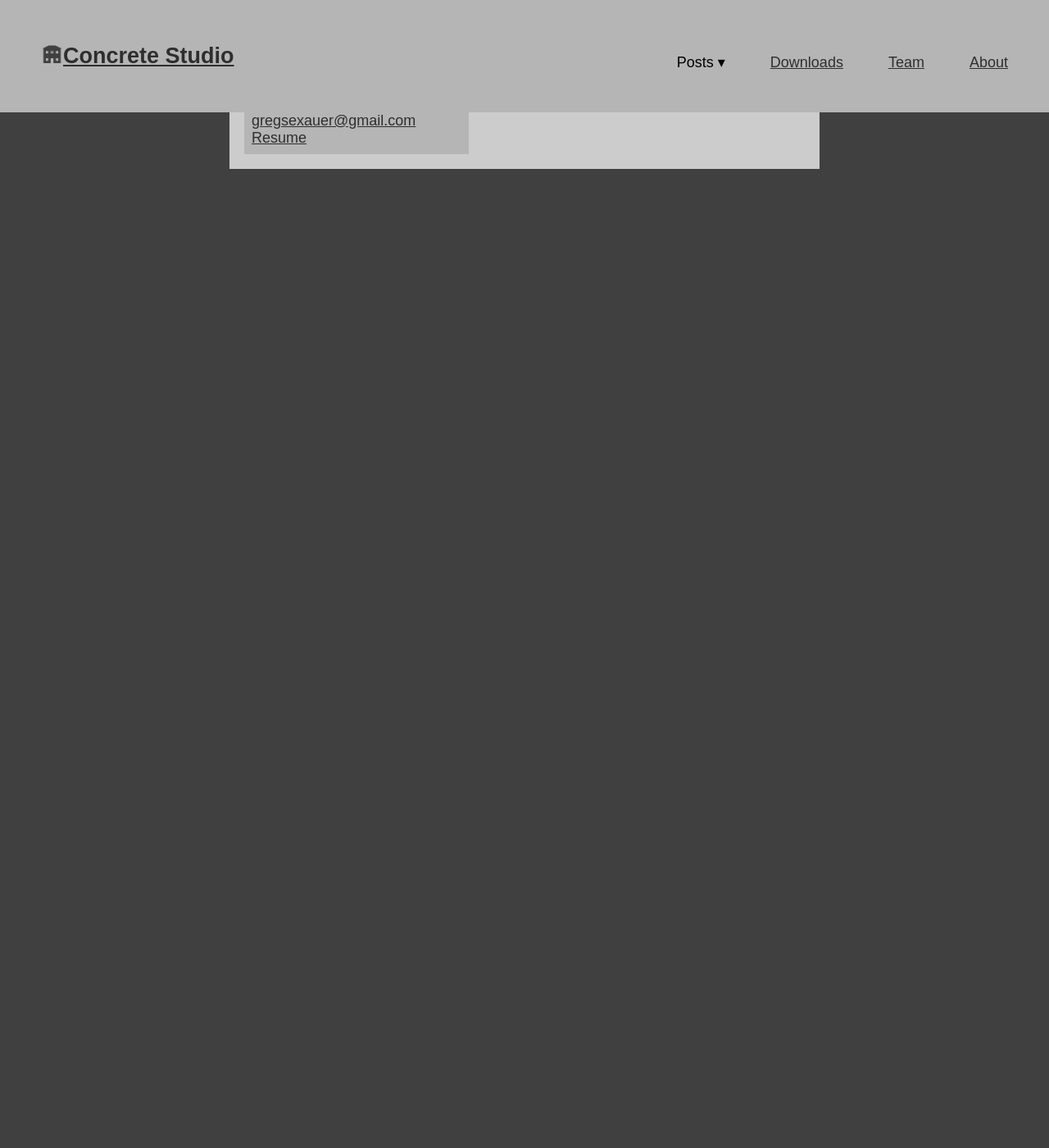
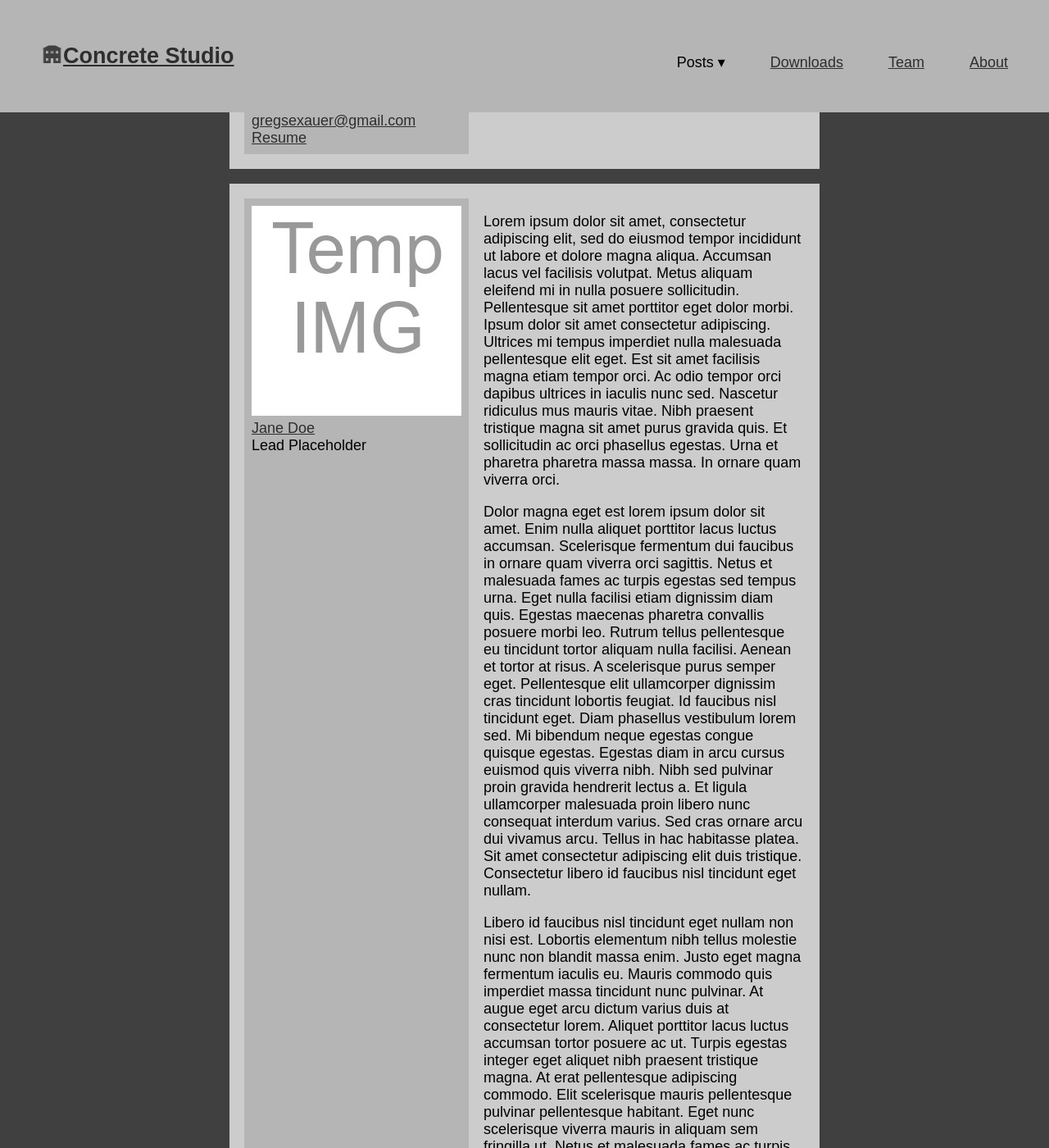
Before and after one commit to gregsexauer/concrete-studio, a Jekyll site: the page built from team.html, in a window 1280 px wide and 1400 px high, scrolled down 414 px. Shown: the whole window at 82% size. Built offline with Jekyll 4.4.1, drawn with Linux system fonts in a browser that asks for light colours; before the commit the page ends 1200 px from its top, so only the background shows below that; some of the changed text lies outside the part shown.

Commit message:
added jane doe, lead placeholder
conditionally renders author email and resume

```diff
--- /dev/null
+++ b/_authors/jane-doe.md
@@ -0,0 +1,11 @@
+---
+short name: Jane
+name: Jane Doe
+position: Lead Placeholder
+image: "assets/images/Untitled.jpg"
+---
+Lorem ipsum dolor sit amet, consectetur adipiscing elit, sed do eiusmod tempor incididunt ut labore et dolore magna aliqua. Accumsan lacus vel facilisis volutpat. Metus aliquam eleifend mi in nulla posuere sollicitudin. Pellentesque sit amet porttitor eget dolor morbi. Ipsum dolor sit amet consectetur adipiscing. Ultrices mi tempus imperdiet nulla malesuada pellentesque elit eget. Est sit amet facilisis magna etiam tempor orci. Ac odio tempor orci dapibus ultrices in iaculis nunc sed. Nascetur ridiculus mus mauris vitae. Nibh praesent tristique magna sit amet purus gravida quis. Et sollicitudin ac orci phasellus egestas. Urna et pharetra pharetra massa massa. In ornare quam viverra orci.
+
+Dolor magna eget est lorem ipsum dolor sit amet. Enim nulla aliquet porttitor lacus luctus accumsan. Scelerisque fermentum dui faucibus in ornare quam viverra orci sagittis. Netus et malesuada fames ac turpis egestas sed tempus urna. Eget nulla facilisi etiam dignissim diam quis. Egestas maecenas pharetra convallis posuere morbi leo. Rutrum tellus pellentesque eu tincidunt tortor aliquam nulla facilisi. Aenean et tortor at risus. A scelerisque purus semper eget. Pellentesque elit ullamcorper dignissim cras tincidunt lobortis feugiat. Id faucibus nisl tincidunt eget. Diam phasellus vestibulum lorem sed. Mi bibendum neque egestas congue quisque egestas. Egestas diam in arcu cursus euismod quis viverra nibh. Nibh sed pulvinar proin gravida hendrerit lectus a. Et ligula ullamcorper malesuada proin libero nunc consequat interdum varius. Sed cras ornare arcu dui vivamus arcu. Tellus in hac habitasse platea. Sit amet consectetur adipiscing elit duis tristique. Consectetur libero id faucibus nisl tincidunt eget nullam.
+
+Libero id faucibus nisl tincidunt eget nullam non nisi est. Lobortis elementum nibh tellus molestie nunc non blandit massa enim. Justo eget magna fermentum iaculis eu. Mauris commodo quis imperdiet massa tincidunt nunc pulvinar. At augue eget arcu dictum varius duis at consectetur lorem. Aliquet porttitor lacus luctus accumsan tortor posuere ac ut. Turpis egestas integer eget aliquet nibh praesent tristique magna. At erat pellentesque adipiscing commodo. Elit scelerisque mauris pellentesque pulvinar pellentesque habitant. Eget nunc scelerisque viverra mauris in aliquam sem fringilla ut. Netus et malesuada fames ac turpis egestas. Ut tristique et egestas quis ipsum. Ut consequat semper viverra nam libero justo laoreet sit. Proin sagittis nisl rhoncus mattis rhoncus urna neque viverra. Dictum varius duis at consectetur. Adipiscing elit ut aliquam purus sit amet luctus. Et malesuada fames ac turpis egestas integer. Magna fermentum iaculis eu non diam phasellus vestibulum lorem sed.
--- a/team.html
+++ b/team.html
@@ -10,14 +10,22 @@ title: Team
       <figure>
         <img src="{{ author.image }}" alt="Image of {{ author.name }}">
         <figcaption>
+
           {% if site.environment == "production" %}
             <a href="{{ site.base_path }}{{ author.url }}">{{ author.name }}</a>
           {% else %}
             <a href="{{ author.url }}">{{ author.name }}</a>
           {% endif %}
+
           {{ author.position }}
-          <a href= "mailto: {{ author.email }}">{{ author.email }}</a>
-          <a href="{{ author.resume }}" download>Resume</a>
+
+          {% if author.email %}
+            <a href= "mailto: {{ author.email }}">{{ author.email }}</a>
+          {% endif %}
+
+          {% if author.resume %}
+            <a href="{{ author.resume }}" download>Resume</a>
+          {% endif %}
         </figcaption>
       </figure>
 
```
Also changed, not shown: 3 other files.
